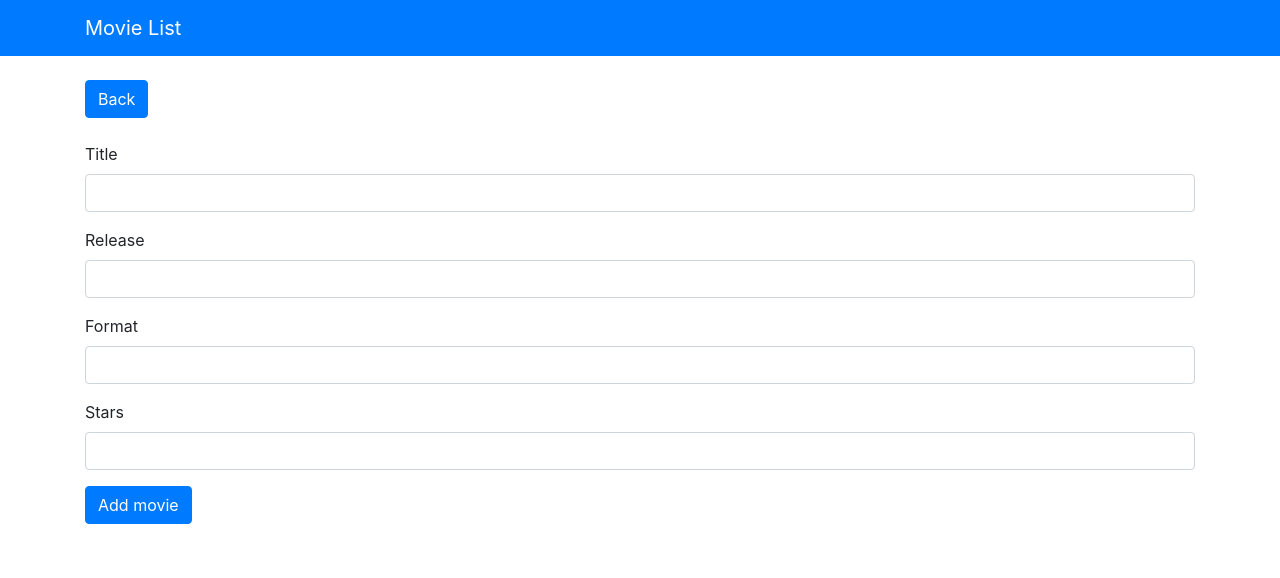
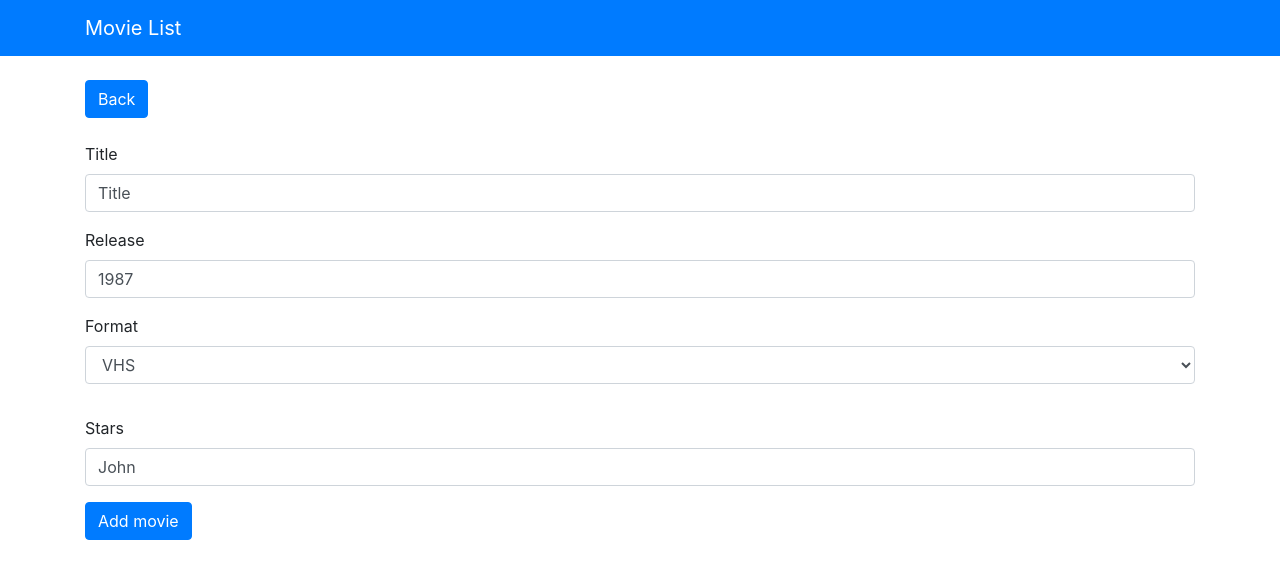
Before and after one commit to VChecherynda/the-movie-watcher-front-end, a React app: page /create in a window 1280 px wide. Shown: the top 578 px of the page. Built offline with nearby package versions, Linux system fonts and the light colour scheme.

Commit message:
Add select when create movie

```diff
--- /dev/null
+++ b/src/assets/styles/forms.scss
@@ -0,0 +1,4 @@
+select.form-control.is-valid {
+  -webkit-appearance: none;
+  appearance: none;
+}
--- a/src/assets/styles/styles.scss
+++ b/src/assets/styles/styles.scss
@@ -1,4 +1,5 @@
 @import "~bootstrap/scss/bootstrap";
+@import "./forms";
 
 .header__link {
   text-decoration: none;
--- /dev/null
+++ b/src/components/forms/select.jsx
@@ -0,0 +1,43 @@
+import React from "react";
+
+import { Col, Form } from "react-bootstrap";
+
+import { defaultTypes, types } from "./types";
+
+const Select = ({
+  id = "",
+  title = "",
+  value = "",
+  options = [],
+  touched = false,
+  error = "",
+  name = "",
+  changed,
+  blured
+}) => (
+  <Form.Group as={Col} md="12" controlId={id}>
+    <Form.Group controlId="exampleForm.ControlSelect1">
+      <Form.Label>{title}</Form.Label>
+      <Form.Control
+        as="select"
+        name={name}
+        value={value}
+        onChange={changed}
+        onBlur={blured}
+        isValid={touched && !error}
+        isInvalid={touched && error}
+      >
+        {options.map(opt => opt && <option key={`${id}-${opt}`}>{opt}</option>)}
+      </Form.Control>
+    </Form.Group>
+
+    <Form.Control.Feedback type="invalid" tooltip>
+      {error}
+    </Form.Control.Feedback>
+  </Form.Group>
+);
+
+Select.defaultProps = defaultTypes;
+Select.propTypes = types;
+
+export default Select;
--- a/src/configs/movie.js
+++ b/src/configs/movie.js
@@ -1,28 +1,35 @@
+export const videoFormats = ["VHS", "DVD", "Blu-Ray"];
+
 export const initialData = {
-  title: "",
-  release: "",
-  format: "",
-  stars: ""
+  title: "Title",
+  release: "1987",
+  format: videoFormats[0],
+  stars: "John"
 };
 
 export const formInputs = [
   {
     id: "movie-title",
+    type: "text",
     title: "Title",
     name: "title"
   },
   {
     id: "movie-release",
+    type: "text",
     title: "Release",
     name: "release"
   },
   {
     id: "movie-format",
+    type: "select",
     title: "Format",
-    name: "format"
+    name: "format",
+    options: videoFormats
   },
   {
     id: "movie-stars",
+    type: "text",
     title: "Stars",
     name: "stars"
   }
--- a/src/validations/movie.js
+++ b/src/validations/movie.js
@@ -1,12 +1,14 @@
 import * as Yup from "yup";
+
+const currentYear = new Date().getFullYear();
 
 const movie = Yup.object({
   title: Yup.string().required(),
   release: Yup.number()
     .typeError("Should be a number")
     .positive("Should be a positive number")
-    .min(1900)
-    .max(2200)
+    .min(1850)
+    .max(currentYear)
     .required(),
   format: Yup.string().required(),
   stars: Yup.string().required()
--- a/src/views/create/index.jsx
+++ b/src/views/create/index.jsx
@@ -6,6 +6,7 @@ import { Container, Row, Col, Form, Button } from "react-bootstrap";
 
 import Header from "@components/header";
 import Input from "@components/forms/input";
+import Select from "@components/forms/select";
 
 import schemaMovie from "@validations/movie";
 import { initialData, formInputs } from "@configs/movie";
@@ -29,6 +30,7 @@ const Create = ({ handleCreate }) => (
       <Row>
         <Col>
           <Formik
+            enableReinitialize
             validationSchema={schemaMovie}
             onSubmit={handleCreate}
             initialValues={initialData}
@@ -44,19 +46,40 @@ const Create = ({ handleCreate }) => (
             }) => (
               <Form noValidate onSubmit={handleSubmit}>
                 <Form.Row>
-                  {formInputs.map(input => (
-                    <Input
-                      id={input.id}
-                      key={input.id}
-                      title={input.title}
-                      name={input.name}
-                      value={values[input.name]}
-                      touched={touched[input.name]}
-                      error={errors[input.name]}
-                      changed={handleChange}
-                      blured={handleBlur}
-                    />
-                  ))}
+                  {formInputs.map(element => {
+                    if (element.type === "text") {
+                      return (
+                        <Input
+                          id={element.id}
+                          key={element.id}
+                          title={element.title}
+                          name={element.name}
+                          value={values[element.name]}
+                          touched={touched[element.name]}
+                          error={errors[element.name]}
+                          changed={handleChange}
+                          blured={handleBlur}
+                        />
+                      );
+                    }
+
+                    if (element.type === "select") {
+                      return (
+                        <Select
+                          id={element.id}
+                          key={element.id}
+                          title={element.title}
+                          name={element.name}
+                          value={values[element.name]}
+                          options={element.options}
+                          touched={touched[element.name]}
+                          error={errors[element.name]}
+                          changed={handleChange}
+                          blured={handleBlur}
+                        />
+                      );
+                    }
+                  })}
 
                   <Form.Group as={Col} md="12">
                     <Button disabled={!isValid} type="submit">
@@ -73,7 +96,7 @@ const Create = ({ handleCreate }) => (
   </>
 );
 
-Create.defaultProps = defaultTypes
+Create.defaultProps = defaultTypes;
 Create.propTypes = types;
 
 export default withHooks(Create);
```
